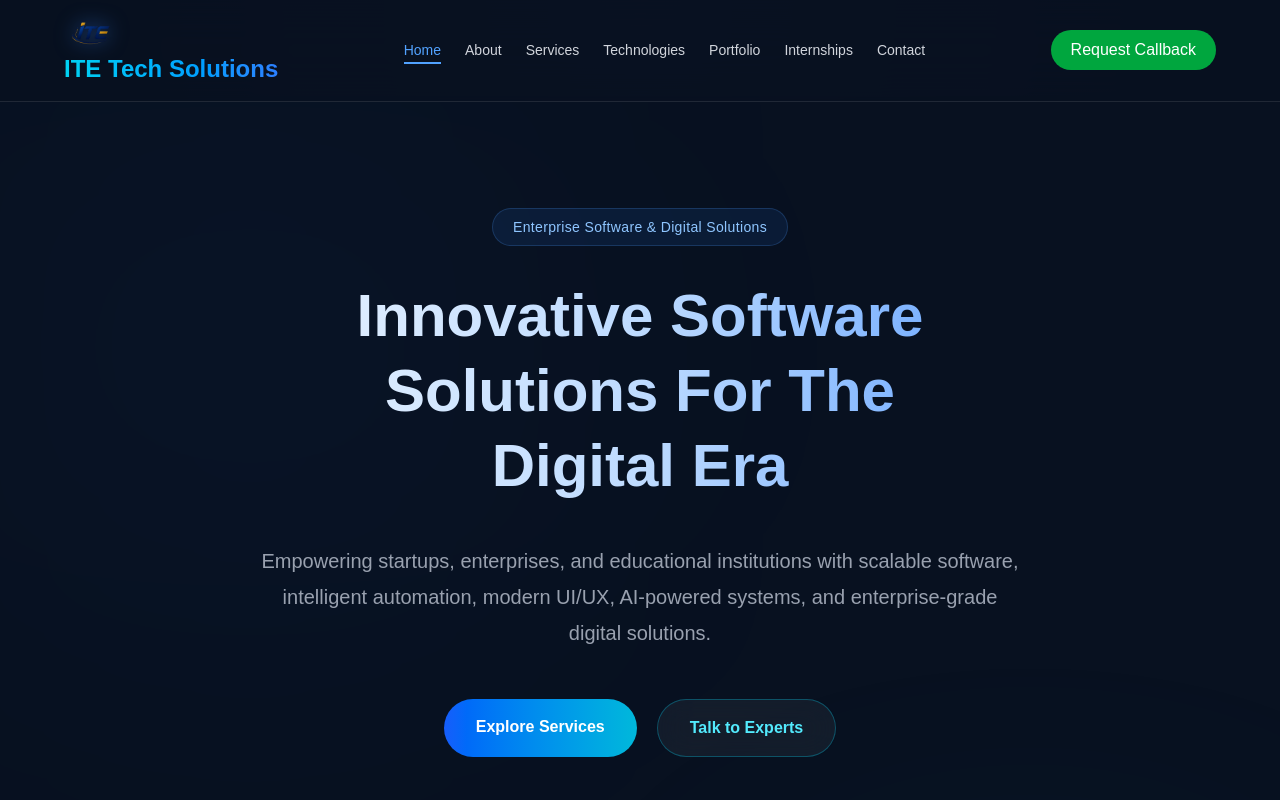
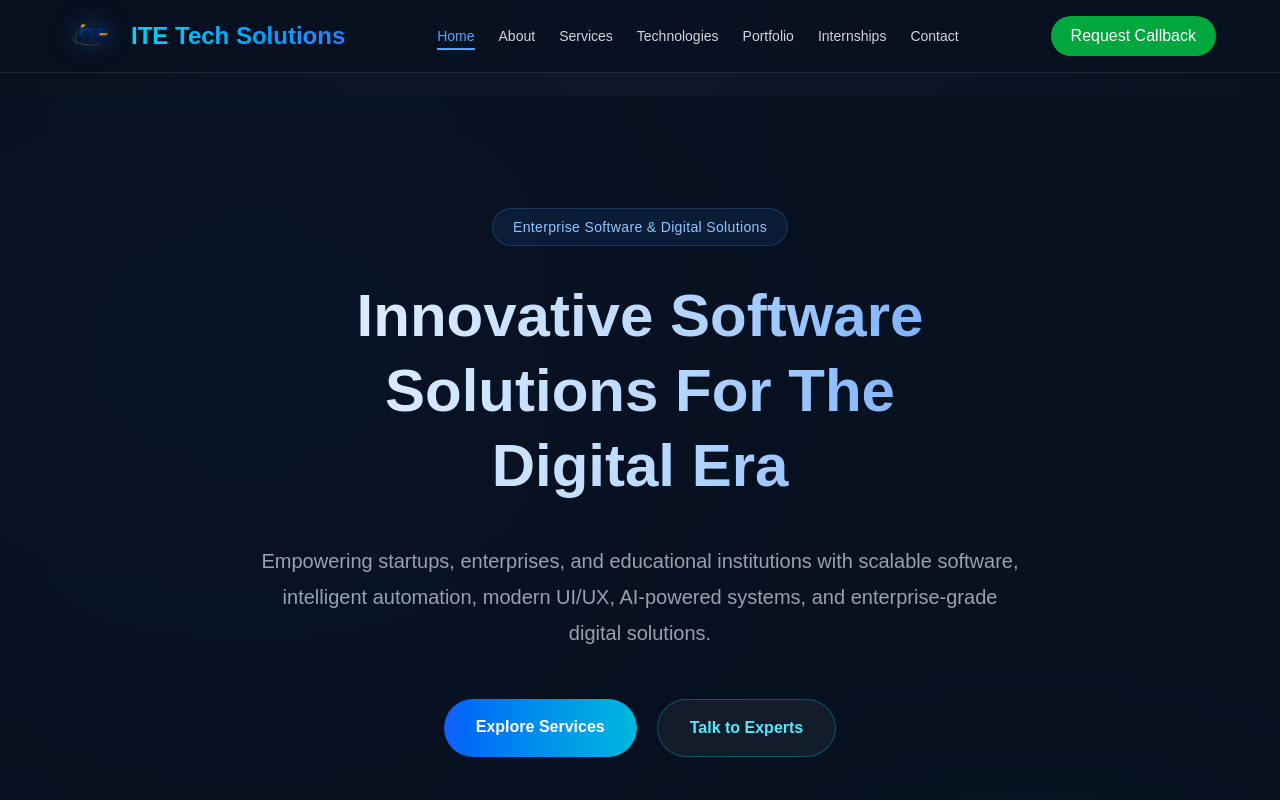
Before and after one commit to itetechsolutions17/ITE-Tech, a Next.js app: page / in a window 1280 px wide. Shown: the top 800 px of the page. Built offline with nearby package versions, Linux system fonts and the light colour scheme.

Commit message:
Navbar Changes

```diff
--- a/components/Navbar.tsx
+++ b/components/Navbar.tsx
@@ -24,10 +24,7 @@ export default function Navbar() {
 
         {/* Logo */}
         <div className="flex items-center gap-3">
-          <Link
-            href="/"
-            className="text-xl md:text-2xl font-bold bg-gradient-to-r from-cyan-400 to-blue-500 bg-clip-text text-transparent"
-          >
+          <Link href="/">
             <img
               src="projects/logo.png"
               alt="ITE Tech Solutions"
@@ -35,6 +32,12 @@ export default function Navbar() {
               height={55}
               className="drop-shadow-[0_0_10px_rgba(59,130,246,0.6)]"
             />
+          </Link>
+
+          <Link
+            href="/"
+            className="text-xl md:text-2xl font-bold bg-gradient-to-r from-cyan-400 to-blue-500 bg-clip-text text-transparent"
+          >
 
             ITE Tech Solutions
           </Link>
```
